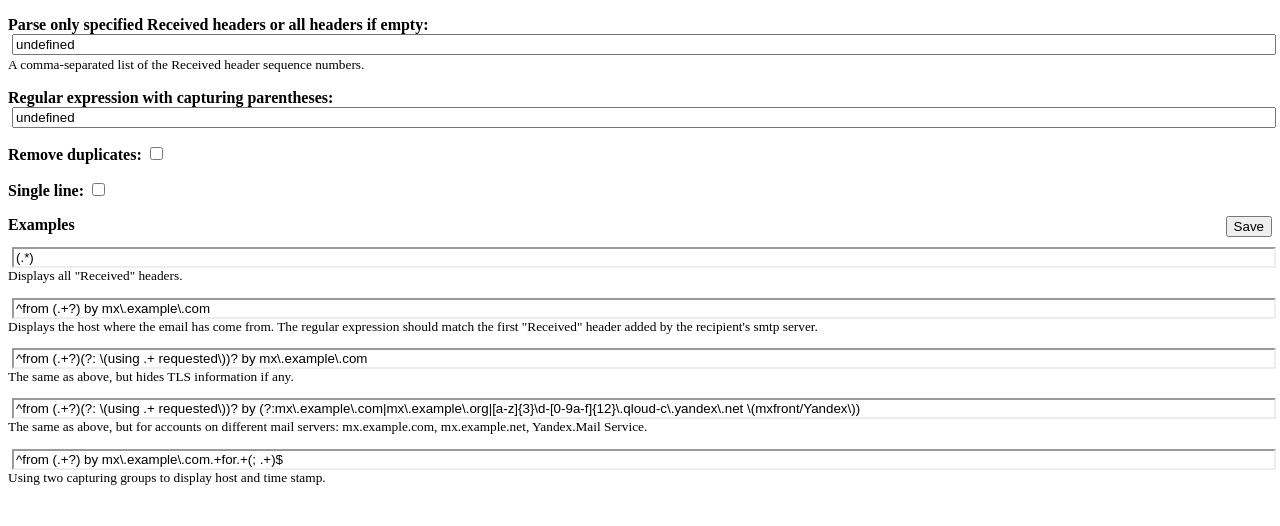
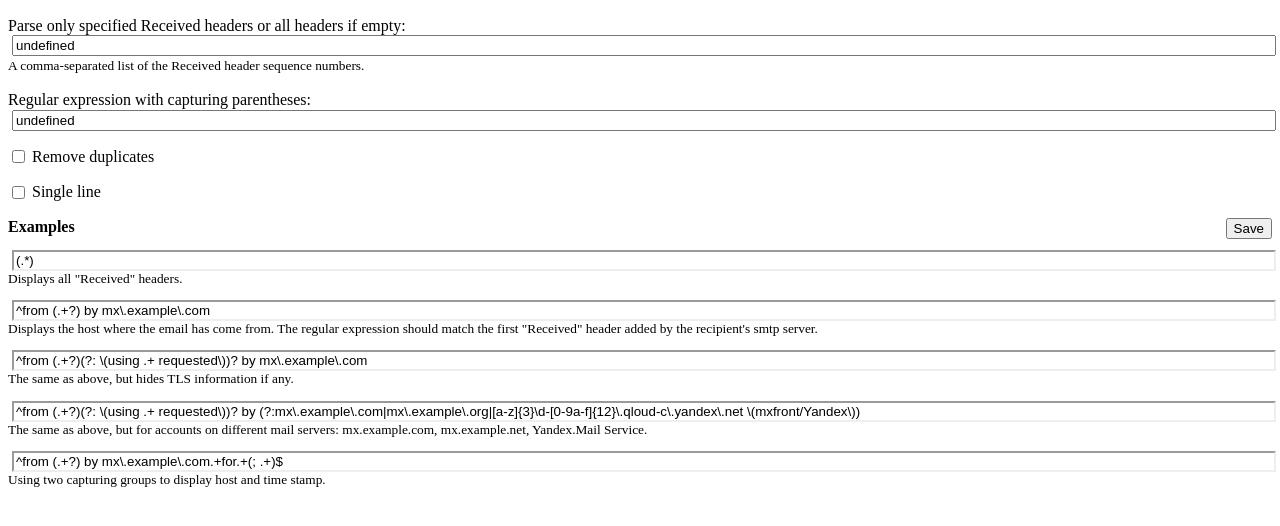
Before and after one commit to moisseev/received, a browser extension: page options/options.html in a window 1280 px wide. Drawn offline with Linux system fonts and the light colour scheme.

Commit message:
Fix options layout

```diff
--- a/options/options.html
+++ b/options/options.html
@@ -22,8 +22,9 @@
                 margin-left: var(--input-text-x-margin);
                 text-overflow: ellipsis;
             }
+            input[type="checkbox"],
             label {
-                font-weight: bold;
+                vertical-align: middle;
             }
             .addon-detail-row {
                 display: unset;
@@ -67,16 +68,16 @@
                 <input type="text" id="regexp" />
             </p>
             <p>
+                <input type="checkbox" id="remove-duplicates" />
                 <label for="remove-duplicates">
-                    Remove duplicates:
+                    Remove duplicates
                 </label>
-                <input type="checkbox" id="remove-duplicates" />
             </p>
             <p>
+                <input type="checkbox" id="single-line" />
                 <label for="single-line">
-                    Single line:
+                    Single line
                 </label>
-                <input type="checkbox" id="single-line" />
             </p>
             <button type="submit">Save</button>
         </form>
```
